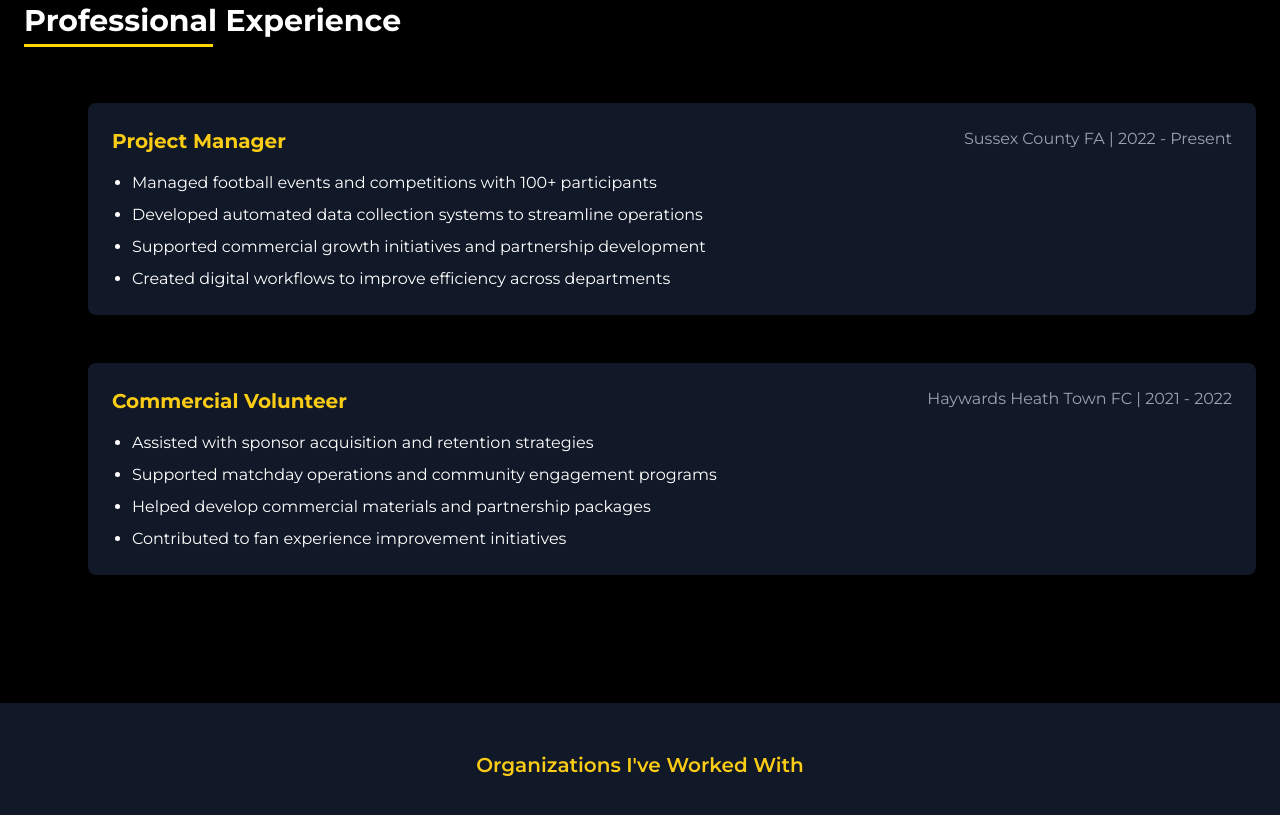
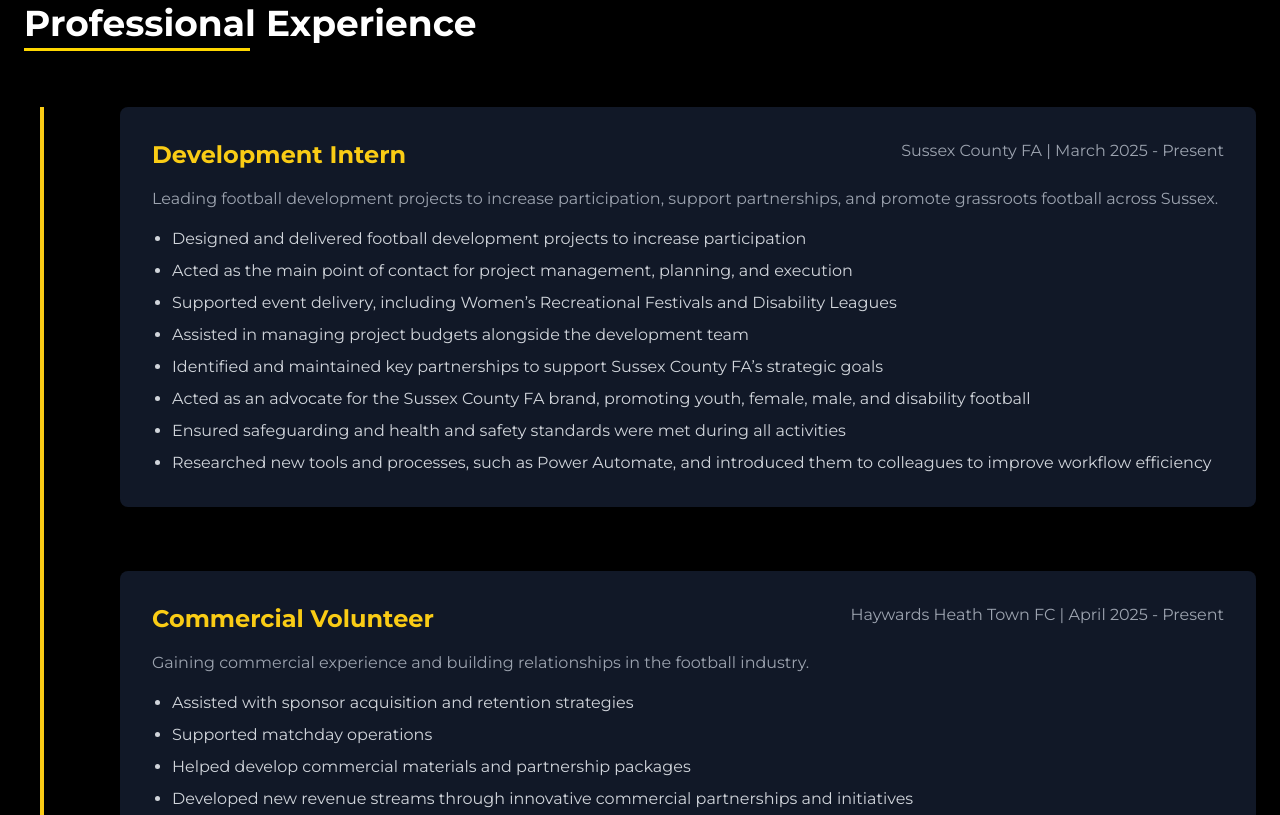
Before and after one commit to FabianPett/PBWebsite, a plain HTML site: page homep.html in a window 1280 px wide. Shown: the part 1669-2484 px from the top of the page. Drawn offline with nearby package versions, Linux system fonts and the light colour scheme.

Commit message:
Update homep.html

```diff
--- a/homep.html
+++ b/homep.html
@@ -217,37 +217,54 @@
         </div>
     </section>
 
-   <section id="experience" class="py-20 bg-black">
+<!-- Experience Section -->
+<section id="experience" class="py-20 bg-black">
     <div class="container mx-auto px-6">
-        <h2 class="section-title text-3xl font-bold mb-16 text-center text-white">Professional Experience</h2>
+        <h2 class="section-title text-4xl font-bold mb-16 text-center text-white">Professional Experience</h2>
 
-        <div class="pl-8 md:pl-16">
+        <div class="timeline pl-8 md:pl-16 relative before:absolute before:left-4 before:top-0 before:bottom-0 before:w-1 before:bg-yellow-400">
             <!-- Sussex FA -->
-            <div class="mb-12 bg-gray-900 p-6 rounded-lg shadow-lg z-50 block opacity-100">
-                <div class="flex flex-col md:flex-row justify-between mb-2">
-                    <h3 class="text-xl font-bold text-yellow-400">Project Manager</h3>
-                    <span class="text-gray-400">Sussex County FA | 2022 - Present</span>
+            <div class="mb-16 pl-8 relative">
+                <div class="bg-gray-900 p-8 rounded-lg shadow-lg transition-transform transform hover:scale-105 hover:bg-gray-800 duration-300 relative z-10">
+                    <div class="flex flex-col md:flex-row justify-between mb-4">
+                        <div class="flex items-center space-x-4">
+                            <h3 class="text-2xl font-bold text-yellow-400">Development Intern</h3>
+                        </div>
+                        <span class="text-gray-400">Sussex County FA | March 2025 - Present</span>
+                    </div>
+                    <p class="text-gray-400 mb-4">Leading football development projects to increase participation, support partnerships, and promote grassroots football across Sussex.</p>
+                    <ul class="list-disc pl-5 text-gray-300 space-y-2">
+                        <li>Designed and delivered football development projects to increase participation</li>
+                        <li>Acted as the main point of contact for project management, planning, and execution</li>
+                        <li>Supported event delivery, including Women’s Recreational Festivals and Disability Leagues</li>
+                        <li>Assisted in managing project budgets alongside the development team</li>
+                        <li>Identified and maintained key partnerships to support Sussex County FA’s strategic goals</li>
+                        <li>Acted as an advocate for the Sussex County FA brand, promoting youth, female, male, and disability football</li>
+                        <li>Ensured safeguarding and health and safety standards were met during all activities</li>
+                        <li>Researched new tools and processes, such as Power Automate, and introduced them to colleagues to improve workflow efficiency</li>
+                    </ul>
+                    </ul>
+                    </ul>
                 </div>
-                <ul class="list-disc pl-5 text-white space-y-2 mt-4">
-                    <li>Managed football events and competitions with 100+ participants</li>
-                    <li>Developed automated data collection systems to streamline operations</li>
-                    <li>Supported commercial growth initiatives and partnership development</li>
-                    <li>Created digital workflows to improve efficiency across departments</li>
-                </ul>
             </div>
 
             <!-- Haywards Heath Town FC -->
-            <div class="mb-12 bg-gray-900 p-6 rounded-lg shadow-lg z-50 block opacity-100">
-                <div class="flex flex-col md:flex-row justify-between mb-2">
-                    <h3 class="text-xl font-bold text-yellow-400">Commercial Volunteer</h3>
-                    <span class="text-gray-400">Haywards Heath Town FC | 2021 - 2022</span>
+            <div class="mb-16 pl-8 relative">
+                <div class="bg-gray-900 p-8 rounded-lg shadow-lg transition-transform transform hover:scale-105 hover:bg-gray-800 duration-300 relative z-10">
+                    <div class="flex flex-col md:flex-row justify-between mb-4">
+                        <div class="flex items-center space-x-4">
+                            <h3 class="text-2xl font-bold text-yellow-400">Commercial Volunteer</h3>
+                        </div>
+                        <span class="text-gray-400">Haywards Heath Town FC | April 2025 - Present</span>
+                    </div>
+                    <p class="text-gray-400 mb-4">Gaining commercial experience and building relationships in the football industry.</p>
+                    <ul class="list-disc pl-5 text-gray-300 space-y-2">
+                        <li>Assisted with sponsor acquisition and retention strategies</li>
+                        <li>Supported matchday operations</li>
+                        <li>Helped develop commercial materials and partnership packages</li>
+                        <li>Developed new revenue streams through innovative commercial partnerships and initiatives</li>
+                    </ul>
                 </div>
-                <ul class="list-disc pl-5 text-white space-y-2 mt-4">
-                    <li>Assisted with sponsor acquisition and retention strategies</li>
-                    <li>Supported matchday operations and community engagement programs</li>
-                    <li>Helped develop commercial materials and partnership packages</li>
-                    <li>Contributed to fan experience improvement initiatives</li>
-                </ul>
             </div>
         </div>
     </div>
```
